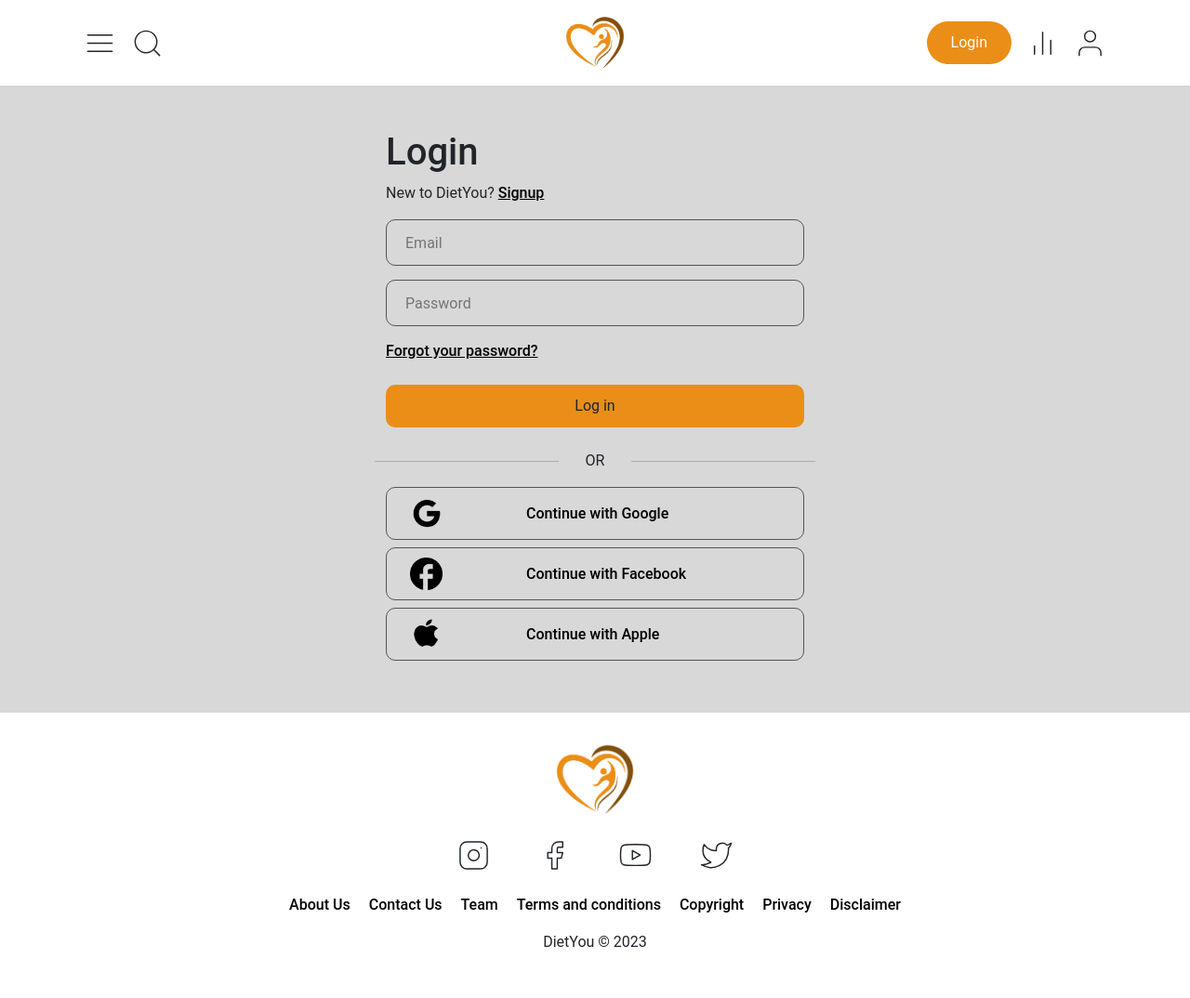
After one commit to exagenio/DietYou, a PHP site: page /login.html in a window 1280 px wide. The commit adds this page. Shown: the whole page at 93% size. Run offline with PHP 8.4, Linux system fonts and the light colour scheme.

Commit message:
create login page

```diff
--- /dev/null
+++ b/frontend/assets/css/login.css
@@ -0,0 +1,18 @@
+.form-wrap input{
+    width: 100%;
+    height: 50px;
+    border: solid 1px;
+    border-radius: 10px;
+    margin-bottom: 15px;
+    padding: 20px;
+    border-color:#545454;
+    background-color: #00000000;
+}
+
+.formMainWrap{
+    width: 450px
+}
+
+.alt-btn img{
+    margin-right: 90px;
+}
--- a/frontend/assets/css/style.css
+++ b/frontend/assets/css/style.css
@@ -16,6 +16,36 @@ a{
   background: #EA8E17;
   padding: 10px 25px;
 }
+
+.theme-btn:hover{
+  background: #D8D8D8;
+}
+
+.secndry-btn {
+
+  border-radius: 10px;
+  background: #EA8E17;
+  padding: 10px 25px;
+}
+
+.secndry-btn:hover{
+  background: #D8D8D8;
+}
+
+.alt-btn {
+  font-weight: 500;
+  color: black;
+  border-radius: 10px;
+  border: solid 1px;
+  border-color:#545454;
+  background: #00000000;
+  padding: 10px 25px;
+}
+
+.alt-btn:hover{
+  background: #EA8E17;
+  color: white;
+}
 .feather {
     width: 35px;
     height: 35px;
--- /dev/null
+++ b/frontend/login.html
@@ -0,0 +1,93 @@
+<!DOCTYPE html>
+<html lang="en">
+<head>
+    <meta charset="UTF-8">
+    <meta http-equiv="X-UA-Compatible" content="IE=edge">
+    <meta name="viewport" content="width=device-width, initial-scale=1.0">
+    <title>DietYou</title>
+    <link href="https://cdn.jsdelivr.net/npm/bootstrap@5.2.3/dist/css/bootstrap.min.css" rel="stylesheet" integrity="sha384-rbsA2VBKQhggwzxH7pPCaAqO46MgnOM80zW1RWuH61DGLwZJEdK2Kadq2F9CUG65" crossorigin="anonymous">
+    <script src="https://cdn.jsdelivr.net/npm/feather-icons/dist/feather.min.js"></script>
+    <link rel="stylesheet" href="assets/css/style.css">
+    <link rel="stylesheet" href="assets/css/login.css">
+</head>
+<body>
+    <nav class="container">
+        <div class="row py-3">
+            <div class="col-4 d-flex justify-content-start align-items-center">
+                <i class="feather mx-2" data-feather="menu"></i>
+                <i class="feather mx-2" data-feather="search"></i>
+            </div>
+            <div class="col-4 d-flex justify-content-center align-items-center">
+                <img src="assets/img/logo-min.png" height="60" alt="logo">
+            </div>
+            <div class="col-4 d-flex justify-content-end align-items-center">
+                <button class="btn theme-btn mx-2">Login</button>
+                <i class="feather mx-2" data-feather="bar-chart-2"></i>
+                <i class="feather mx-2" data-feather="user"></i>
+
+            </div>
+        </div>
+    </nav>
+
+
+    <section class="d-flex py-4 align-items-center justify-content-center background-dark ">
+        <div class="py-4 formMainWrap">
+            <h1>Login</h1>
+            <p>New to DietYou? <span><a href="">Signup</a></span></p>
+            <form class="login-form" action="" method="post">
+                <div class="d-flex flex-column justify-content-center form-wrap">
+                    <input type="email" name="" id="" placeholder="Email">
+                    <input type="password" name="" id="" placeholder="Password">
+                    <a href="http://">Forgot your password?</a>
+                    <button class="btn secndry-btn my-4">Log in</button>
+                </div>
+            </form>
+            <div class="row d-flex justify-content-center align-items-center">
+                <hr class="col-5">
+                <p class="col-2 text-center">OR</p>
+                <hr class="col-5">
+            </div>
+            <div class="d-flex flex-column justify-content-center form-wrap">
+                <button class="btn alt-btn mb-2 d-flex justify-content-start align-items-center"><img height="35" src="assets/img/Google.png" alt="google">  Continue with Google</button>
+                <button class="btn alt-btn mb-2 d-flex justify-content-start align-items-center"><img height="35" src="assets/img/fb.png" alt="google">  Continue with Facebook</button>
+                <button class="btn alt-btn mb-2 d-flex justify-content-start align-items-center"><img height="35" src="assets/img/apple.png" alt="google">  Continue with Apple</button>
+            </div>
+        </div>
+    </section>
+
+    <footer class="d-flex flex-column align-items-center justify-content-center container py-4">
+        <div class="my-2">
+            <img src="assets/img/logo-min.png" height="80" alt="logo">
+        </div>
+        <!-- <div class="my-4">
+            <a class="mx-2" href="#">About Us</a>
+            <a class="mx-2" href="#">Contact Us</a>
+            <a class="mx-2" href="#">Team</a>
+        </div> -->
+        <div class="my-3">
+            <i class="feather mx-4" data-feather="instagram"></i>
+            <i class="feather mx-4" data-feather="facebook"></i>
+            <i class="feather mx-4" data-feather="youtube"></i>
+            <i class="feather mx-4" data-feather="twitter"></i>
+
+        </div>
+        <div class="my-2">
+            <a class="mx-2 text-decoration-none" href="#">About Us</a>
+            <a class="mx-2 text-decoration-none" href="#">Contact Us</a>
+            <a class="mx-2 text-decoration-none" href="#">Team</a>
+            <a class="mx-2 text-decoration-none" href="http://">Terms and conditions</a>
+            <a class="mx-2 text-decoration-none" href="#">Copyright</a>
+            <a class="mx-2 text-decoration-none" href="#">Privacy</a>
+            <a class="mx-2 text-decoration-none" href="#">Disclaimer</a>
+        </div>
+        <p class="py-2">DietYou © 2023</p>
+    </footer>
+
+
+    <script src="https://cdn.jsdelivr.net/npm/@popperjs/core@2.11.6/dist/umd/popper.min.js" integrity="sha384-oBqDVmMz9ATKxIep9tiCxS/Z9fNfEXiDAYTujMAeBAsjFuCZSmKbSSUnQlmh/jp3" crossorigin="anonymous"></script>
+    <script src="https://cdn.jsdelivr.net/npm/bootstrap@5.2.3/dist/js/bootstrap.min.js" integrity="sha384-cuYeSxntonz0PPNlHhBs68uyIAVpIIOZZ5JqeqvYYIcEL727kskC66kF92t6Xl2V" crossorigin="anonymous"></script>
+    <script>
+        feather.replace()
+      </script>
+</body>
+</html>
```
Also changed, not shown: frontend/assets/img/Google.png (added), frontend/assets/img/apple.png (added), frontend/assets/img/fb.png (added).
